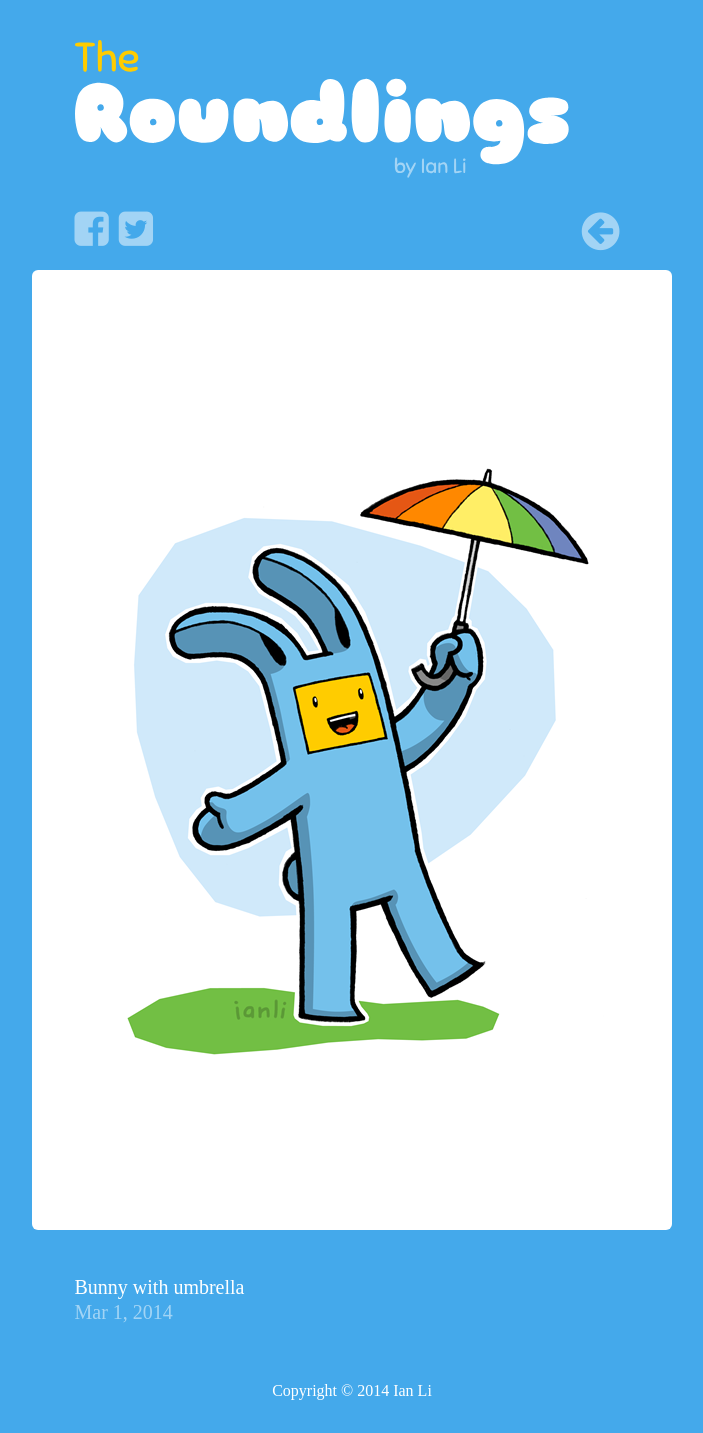
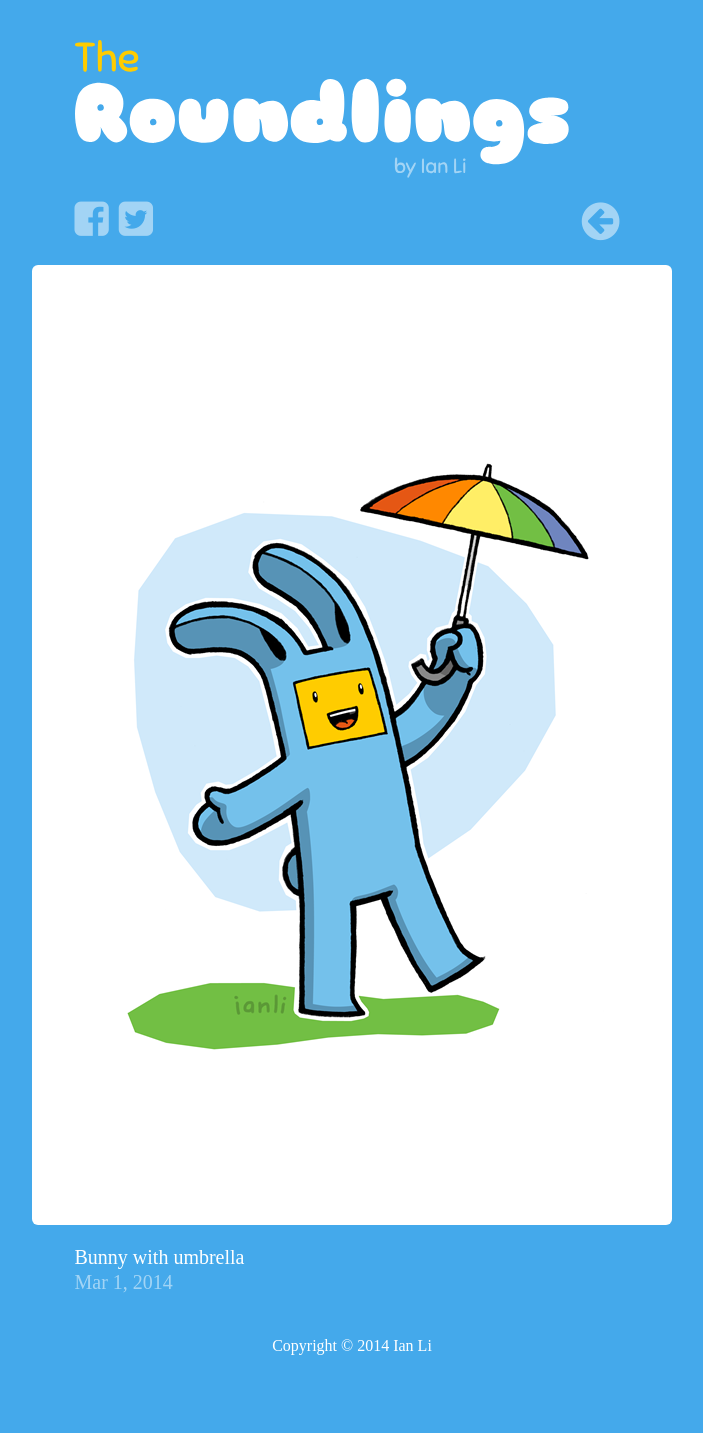
Before and after one commit to ianli/roundlings.com, a Jekyll site: the page built from _posts/2014-03-01-bunny.md, in a window 1280 px wide. Shown: the whole page, without its empty margins (288-991 px from the left). Built offline with Jekyll 4.4.1, drawn with Linux system fonts in a browser that asks for light colours; nearby versions of some CDN libraries; some web fonts are replaced; comment, search, counter and statistics services are not loaded; after the commit the page ends 1388 px from its top, so only the background shows below that.

Commit message:
Changed display of posts and index

```diff
--- a/_layouts/posts.html
+++ b/_layouts/posts.html
@@ -18,6 +18,11 @@ layout: default
 
     </div>
 
+  </div>
+
+  <hr class="space">
+
+  <div class="row">
     <div class="col-xs-6
                 col-md-offset-3 col-md-3
                 social">
@@ -53,14 +58,17 @@ layout: default
 
     </div>
 
+    <hr class="space">
+
     {% if page.image_large %}
-      <div class="col-xs-12"
-           style="margin:15px 0;">
+      <div class="col-xs-12">
         <img src="{{ page.image_large }}"
              class="img-rounded
                     img-responsive
                     post-img">
       </div>
+
+      <hr class="space">
     {% endif %}
 
     <div class="col-xs-12
@@ -71,7 +79,9 @@ layout: default
         <div class="post-date">{{ page.date | date: "%b %-d, %Y" }}</div>
       </div>
 
-      {{ content }}
+      <div class="post-text">
+        {{ content }}
+      </div>
 
     </div>
   </div>
--- a/css/roundlings.css
+++ b/css/roundlings.css
@@ -17,13 +17,18 @@ a:hover {
   color:#fc0;
 }
 
+hr.space {
+  clear:both;
+  margin:0;
+  height:20px;
+  border:none;
+}
 
 /****************************
  * Header
  */
 
 .header {
-  padding-bottom:15px;
 }
 
 .header > a {
@@ -49,8 +54,6 @@ footer {
  */
 
 .metadata {
-  padding-top:20px;
-  padding-bottom:10px;
 }
 
 
@@ -91,7 +94,6 @@ footer {
     text-decoration:none;
   }
 .post-img {
-  margin-bottom:8px;
 }
 .post-title,
 .post-date {
@@ -102,6 +104,10 @@ footer {
   opacity:0.5;
 }
 
+.post-text {
+  font-size:1em;
+  opacity:0.75;
+}
 
 /****************************
  * Page types
@@ -124,8 +130,6 @@ footer {
 
 .container-posts .post-title,
 .container-posts .post-date {
-/*  font-size:1.5em;
-  line-height:1.5em;*/
 }
 
 
@@ -138,15 +142,6 @@ footer {
 
   .container-posts {
     font-size:20px;
-  }
-
-  .header {
-    padding-bottom:30px;
-  }
-
-  .metadata {
-    padding-top:30px;
-    padding-bottom:15px;
   }
 
   .social,
@@ -197,7 +192,7 @@ footer {
   }
 
   .post-item {
-    margin-bottom:80px;
+    margin-bottom:30px;
   }
 
   .container-index {
--- a/index.html
+++ b/index.html
@@ -25,6 +25,8 @@ layout: default
           <i class="fa fa-twitter-square"></i>
         </a>
       </div>
+
+      <hr class="space">
 
     </div>
 
@@ -67,9 +69,6 @@ layout: default
                     img-responsive
                     post-img">
 
-        <div class="post-title">{{ post.title }}</div>
-        <div class="post-date">{{ post.date | date: "%b %-d, %Y" }}</div>
-
       </a>
 
     {% endfor %}
```
